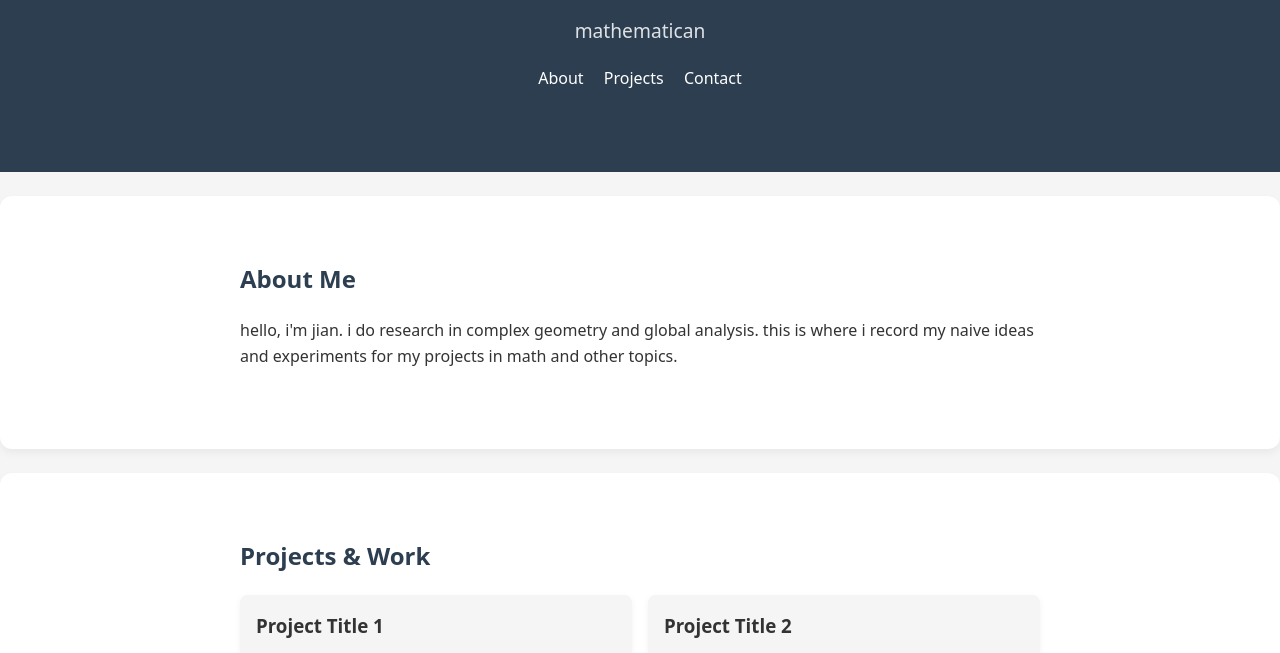
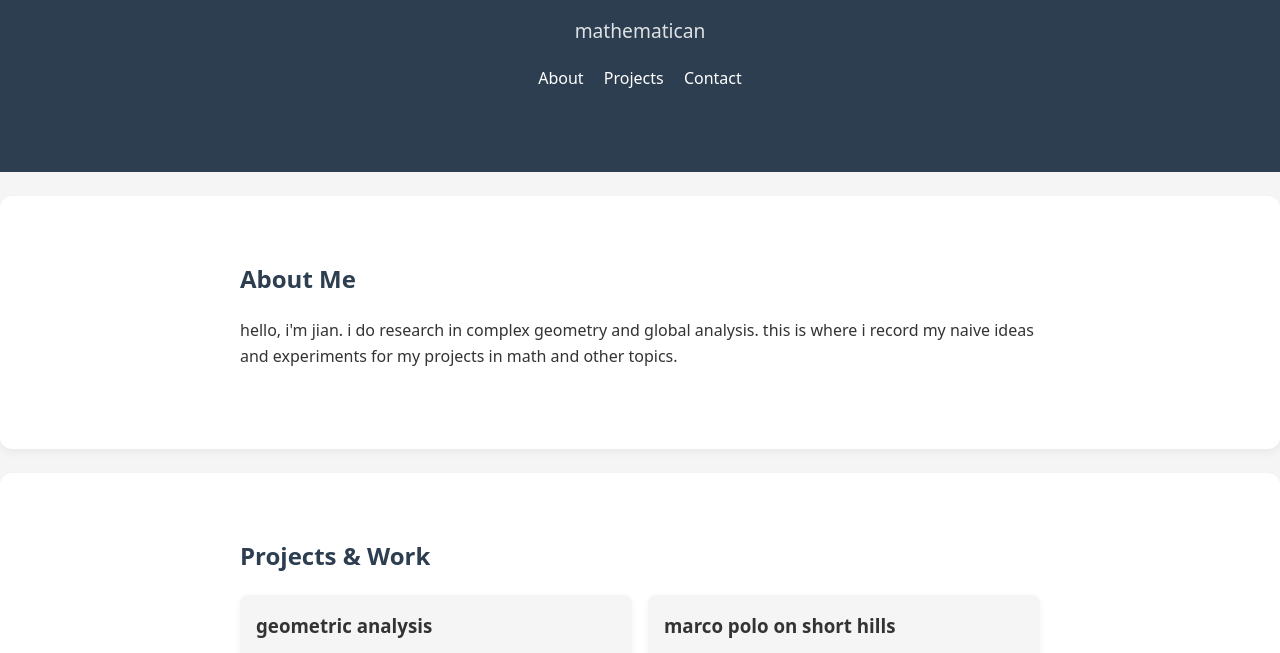
Before and after one commit to Jian-from-SH/Jian-from-SH, a plain HTML site: page index.html in a window 1280 px wide. Shown: the part 147-800 px from the top of the page. Drawn offline with Linux system fonts and the light colour scheme.

Commit message:
Update index.html

```diff
--- a/index.html
+++ b/index.html
@@ -37,12 +37,12 @@
       <h2>Projects & Work</h2>
       <div class="grid">
         <div class="card">
-          <h3>Project Title 1</h3>
+          <h3>geometric analysis</h3>
           <p>Short description of the project. You can include a link below.</p>
           <a href="#" class="button">View Project</a>
         </div>
         <div class="card">
-          <h3>Project Title 2</h3>
+          <h3>marco polo on short hills</h3>
           <p>Another project description. Great for showcasing work or hobbies.</p>
           <a href="#" class="button">Learn More</a>
         </div>
```
